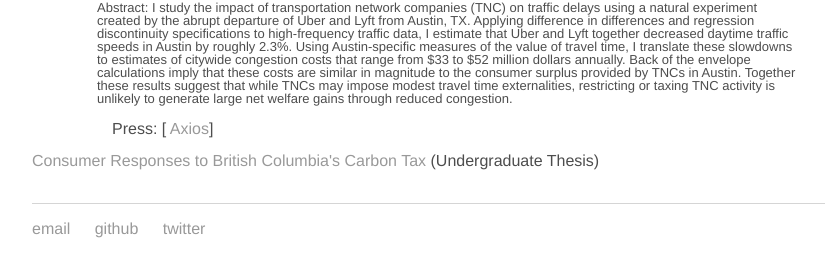
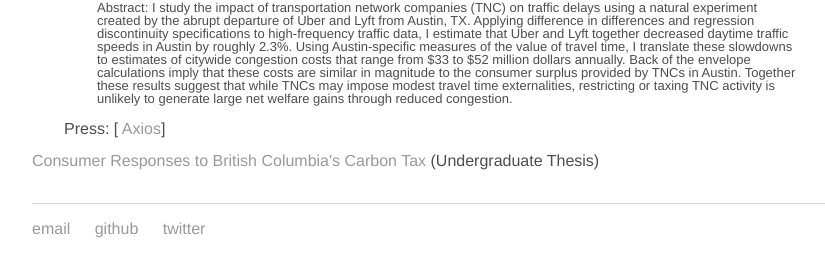
Before and after one commit to Matt-Tarduno/Matt-Tarduno.github.io, a Jekyll site: the page built from research/index.html, in a window 1280 px wide. Shown: the part 159-436 px from the top of the page, without its empty margins (160-985 px from the left). Built offline with Jekyll 4.4.1, drawn with Linux system fonts in a browser that asks for light colours.

Commit message:
Update index.html

```diff
--- a/research/index.html
+++ b/research/index.html
@@ -18,7 +18,7 @@
 these costs are similar in magnitude to the consumer surplus provided by TNCs in Austin. Together
 these results suggest that while TNCs may impose modest travel time externalities, restricting or taxing
 TNC activity is unlikely to generate large net welfare gains through reduced congestion.</p>
-	<p style="margin-left:5em"> Press: [<a href="https://www.axios.com/uber-lyft-austin-traffic-8d7034d4-fe16-4a8f-873d-3a867b35afb0.html" target="_blank"> Axios</a>]
+	<p style="margin-left:2em"> Press: [<a href="https://www.axios.com/uber-lyft-austin-traffic-8d7034d4-fe16-4a8f-873d-3a867b35afb0.html" target="_blank"> Axios</a>]
 
 </div><!-- /.blurb -->
 <style>
```
